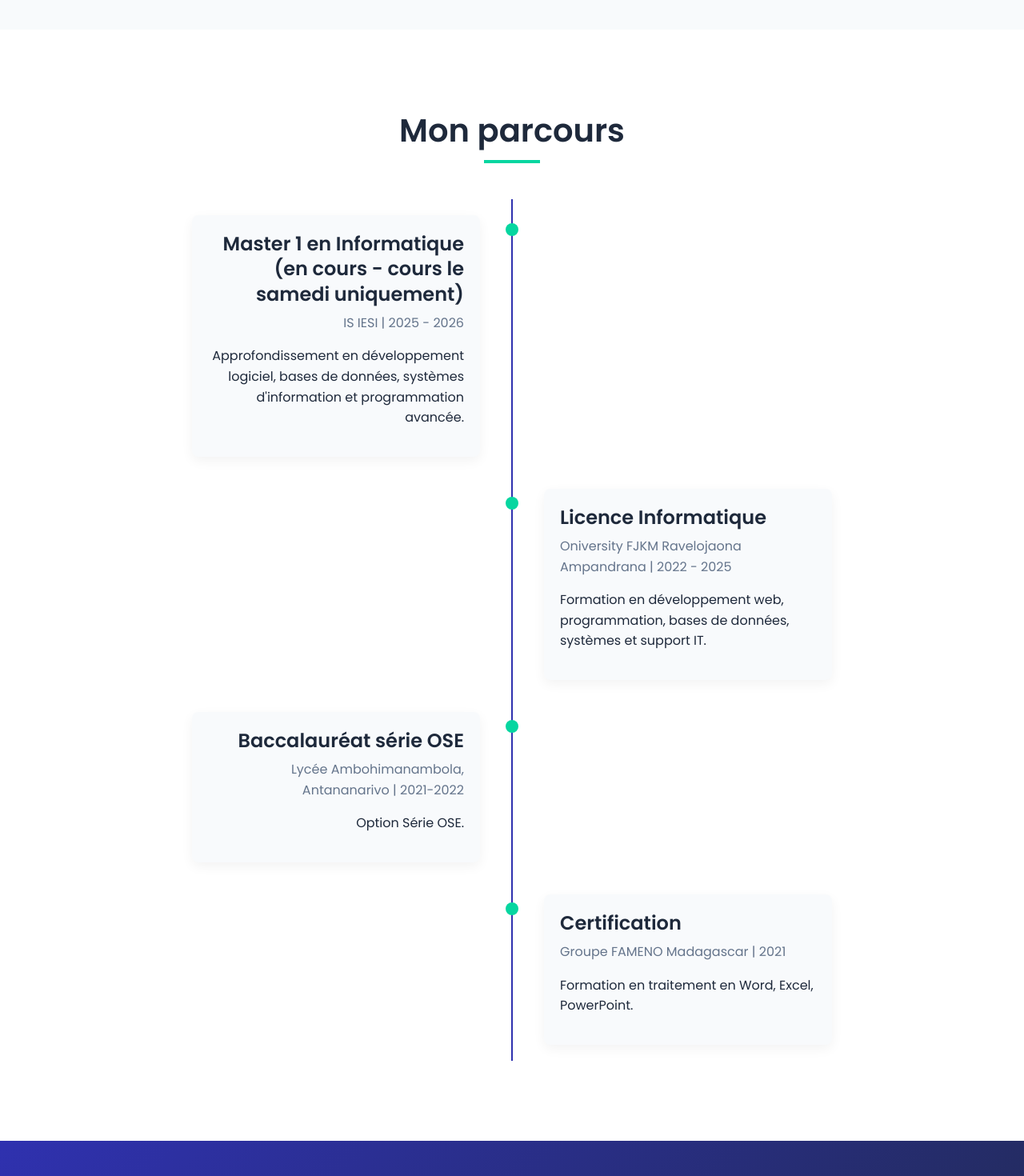
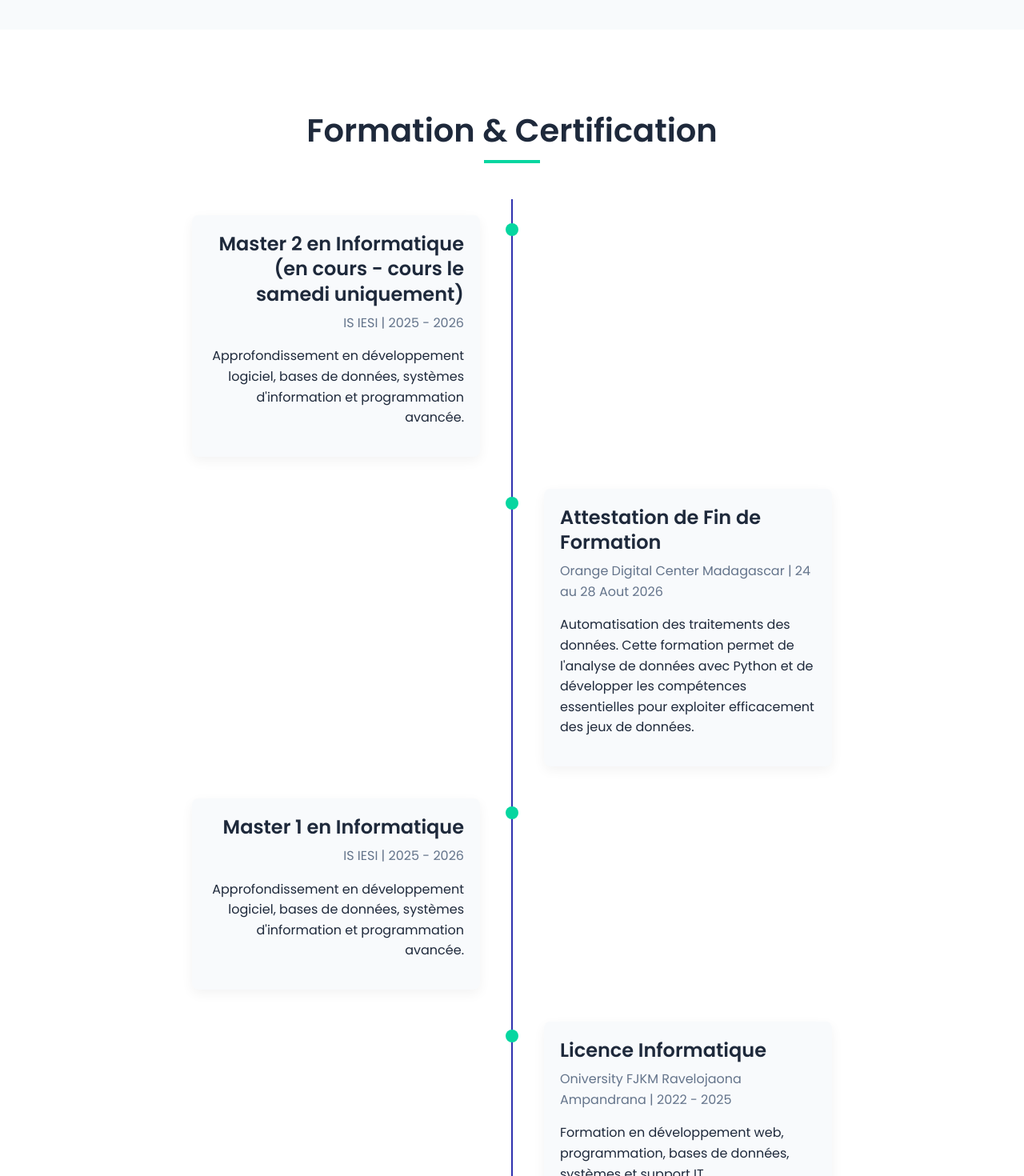
Before and after one commit to Mahenintsoaa/mon-portfolio, a React (Create React App) app: page / in a window 1280 px wide. Shown: the part 4060-5530 px from the top of the page at 80% size. Built offline with nearby package versions, Linux system fonts and the light colour scheme.

Commit message:
Premier commit

```diff
--- a/src/components/Education.js
+++ b/src/components/Education.js
@@ -5,12 +5,29 @@ const Education = () => {
   return (
     <section id="formation" className="education">
       <Container>
-        <h2 className="section-title" data-aos="fade-up">Mon parcours</h2>
+        <h2 className="section-title" data-aos="fade-up">Formation & Certification</h2>
         <div className="timeline">
-          <div className="timeline-item" data-aos="fade-right">
+
+        <div className="timeline-item" data-aos="fade-right">
             <div className="timeline-dot"></div>
             <div className="timeline-content">
-              <h4>Master 1 en Informatique (en cours - cours le samedi uniquement)</h4>
+              <h4>Master 2 en Informatique (en cours - cours le samedi uniquement) </h4>
+              <p className="text-muted">IS IESI | 2025 - 2026</p>
+              <p>Approfondissement en développement logiciel, bases de données, systèmes d'information et programmation avancée.</p>
+            </div>
+          </div>
+          <div className="timeline-item" data-aos="fade-left">
+            <div className="timeline-dot"></div>
+            <div className="timeline-content">
+              <h4>Attestation de Fin de Formation </h4>
+              <p className="text-muted">Orange Digital Center Madagascar | 24 au 28 Aout 2026</p>
+              <p>Automatisation des traitements des données. Cette formation permet de l'analyse de données avec Python et de développer les compétences essentielles pour exploiter efficacement des jeux de données.  </p>
+            </div>
+          </div>
+          <div className="timeline-item" data-aos="fade-left">
+            <div className="timeline-dot"></div>
+            <div className="timeline-content">
+              <h4>Master 1 en Informatique</h4>
               <p className="text-muted">IS IESI | 2025 - 2026</p>
               <p>Approfondissement en développement logiciel, bases de données, systèmes d'information et programmation avancée.</p>
             </div>
@@ -36,7 +53,7 @@ const Education = () => {
             <div className="timeline-content">
               <h4>Certification</h4>
               <p className="text-muted">Groupe FAMENO Madagascar | 2021</p>
-              <p>Formation en traitement en Word, Excel, PowerPoint.</p>
+              <p>Formation de traitement en Word, Excel, PowerPoint.</p>
             </div>
           </div>
         </div>
--- a/src/components/Footer.js
+++ b/src/components/Footer.js
@@ -12,7 +12,7 @@ const Footer = () => {
           <a href="https://www.facebook.com/ma.henintsoa.3" target="_blank" rel="noopener noreferrer"><FaFacebook /></a>
           <a href="mailto:mahenintsoatrade@email.com"><FaEnvelope /></a>
         </div>
-        <p className="code-font">&copy; 2025 RANAIVOARILALAO Mahenintsoa. Tous droits réservés.</p>
+        <p className="code-font">&copy; 2026 RANAIVOARILALAO Mahenintsoa. Tous droits réservés.</p>
         <p className="code-font">Développé avec ❤️ et beaucoup de ☕</p>
       </Container>
     </footer>
--- a/src/data/projectsData.js
+++ b/src/data/projectsData.js
@@ -1,7 +1,7 @@
 export const projectsData = {
     1: {
       title: "Portfolio Personnel",
-      description: "Site portfolio développé avec HTML, CSS et JavaScript pour présenter mes projets et compétences. Design responsive et moderne avec animations interactives.",
+      description: "Site portfolio développé avec HTML5, CSS3 et JavaScript pour présenter mes projets et compétences. Design responsive et moderne avec animations interactives.",
       technologies: ["HTML5", "CSS3", "JavaScript", "Bootstrap 5", "Font Awesome"],
       features: [
         "Design responsive et mobile-first",
```
Also changed, not shown: public/photo.jpg, 1 other file (tests, documents, lock files or other folders).
